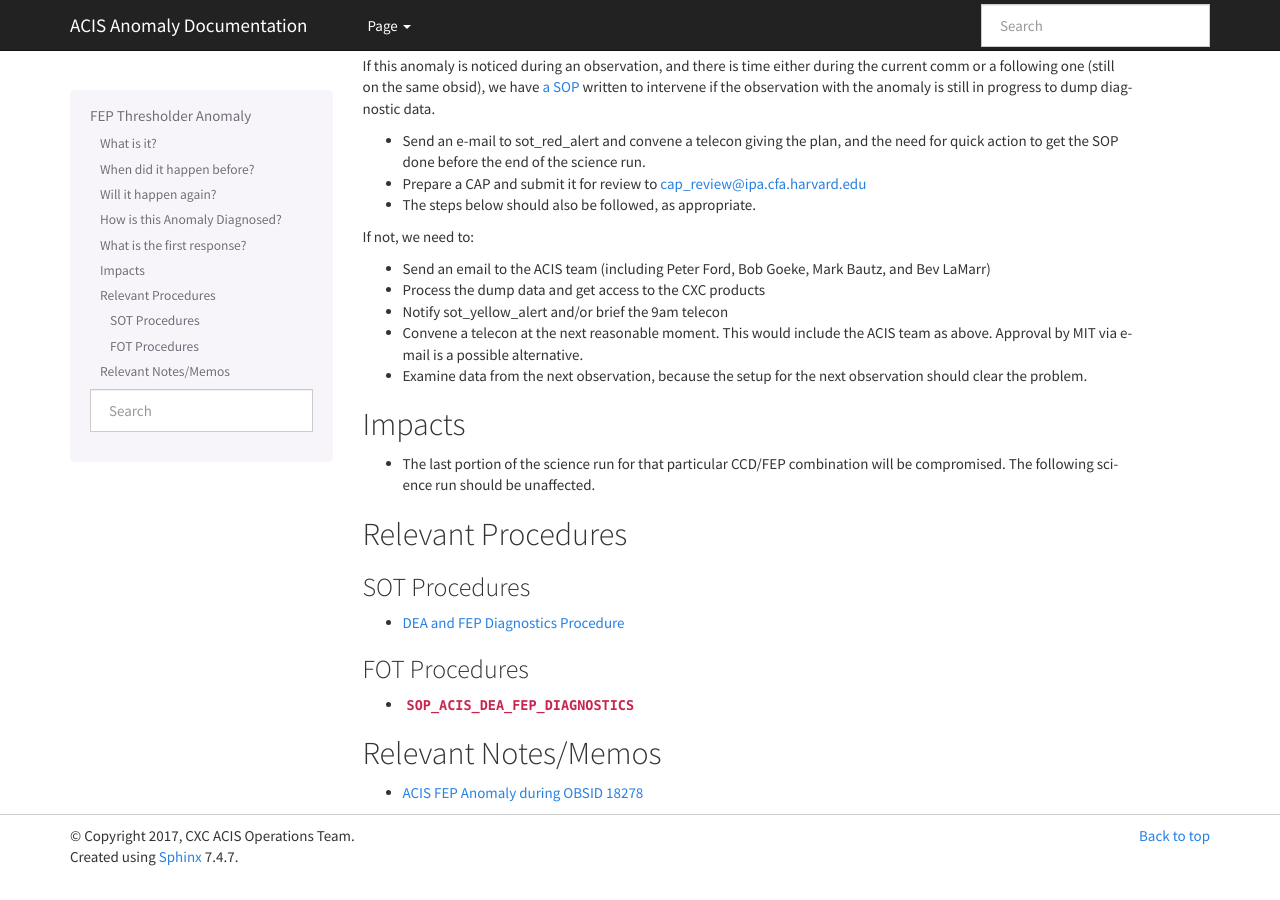
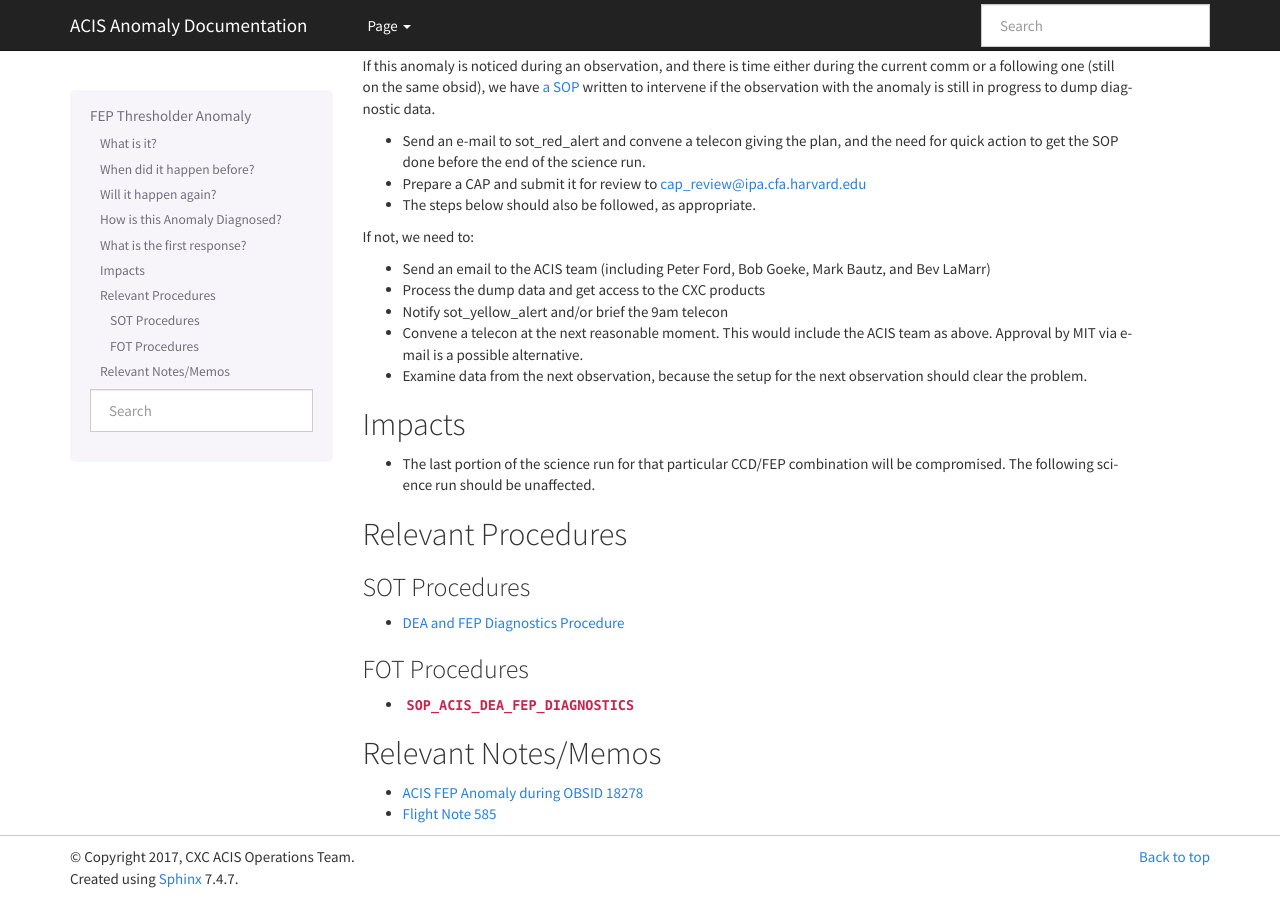
Before and after one commit to acisops/acis_anomaly_pages, a Sphinx documentation site: the page built from source/fep_thresholder.rst, in a window 1280 px wide and 900 px high, scrolled down 659 px. Built offline with Sphinx 7.4.7, drawn with Linux system fonts in a browser that asks for light colours; before the commit the page ends 1537 px from its top, so only the background shows below that.

Commit message:
Added link to Flight Note 585

```diff
--- a/source/fep_thresholder.rst
+++ b/source/fep_thresholder.rst
@@ -77,3 +77,5 @@
 --------------------
 
 * `ACIS FEP Anomaly during OBSID 18278 <ftp://acis.mit.edu/pub/acis-18278-anom-v1.2.pdf>`_
+
+* `Flight Note 585 <https://occweb.cfa.harvard.edu/occweb/FOT/configuration/flightnotes/controlled/Flight_Note585_ACIS_S1_Dropped_Frames_Closeout.pdf>`_
```
